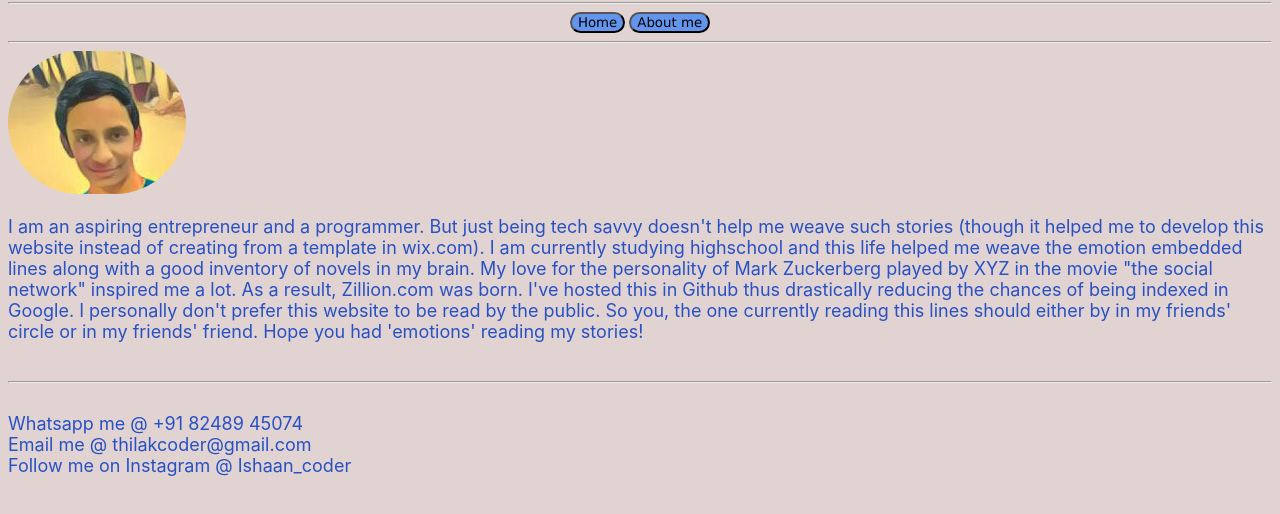
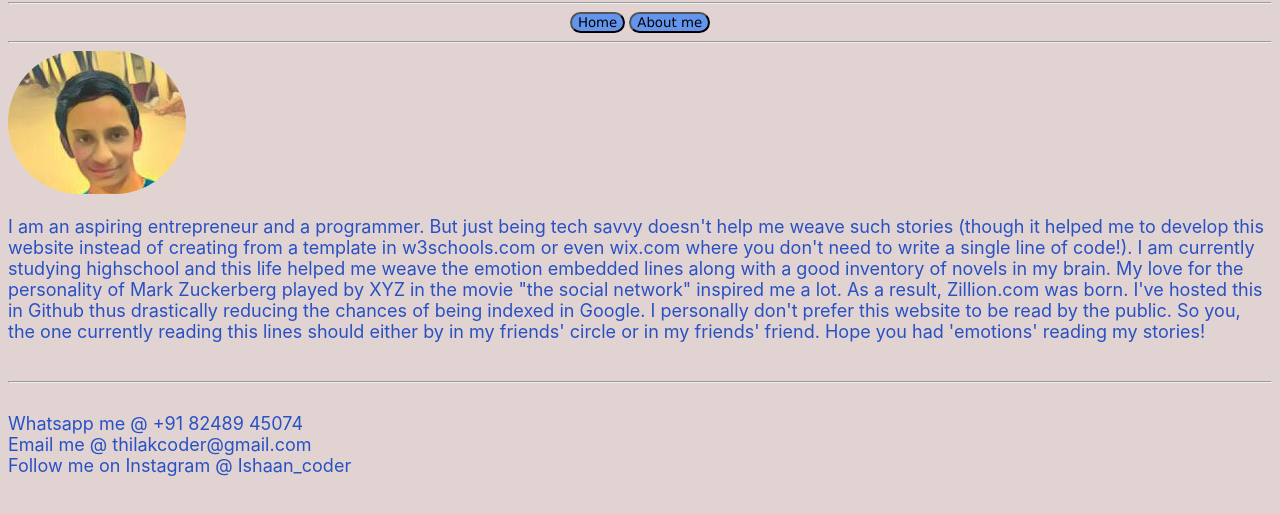
Before and after one commit to cyberxpu/Ishaan, a plain HTML site: page about-me.html in a window 1280 px wide. Shown: the part 80-594 px from the top of the page. Drawn offline with Linux system fonts and the light colour scheme; files that its build step writes are made by us from their sources.

Commit message:
Update about-me.html

```diff
--- a/about-me.html
+++ b/about-me.html
@@ -26,7 +26,7 @@
           <div class="about">
             <img src="graphics/me.png" alt="me" class="pic1">
             <p>I am an aspiring entrepreneur and a programmer. But just being tech savvy doesn't help me
-              weave such stories (though it helped me to develop this website instead of creating from a template in wix.com).
+              weave such stories (though it helped me to develop this website instead of creating from a template in w3schools.com or even wix.com where you don't need to write a single line of code!).
              I am currently studying highschool and this life helped me weave the emotion embedded lines
               along with a good inventory of novels in my brain.
               My love for the personality of Mark Zuckerberg played by XYZ in the movie "the social network" inspired me a lot. As a result, Zillion.com was born.
```
